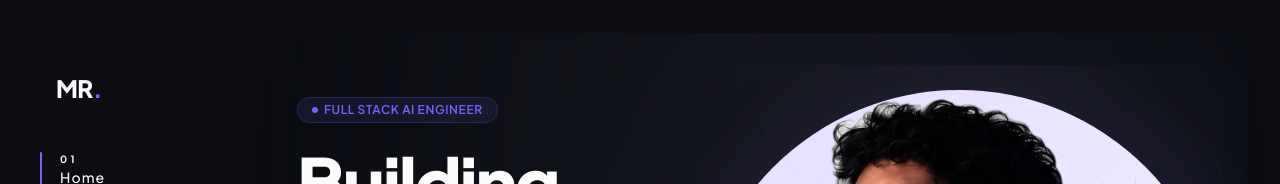
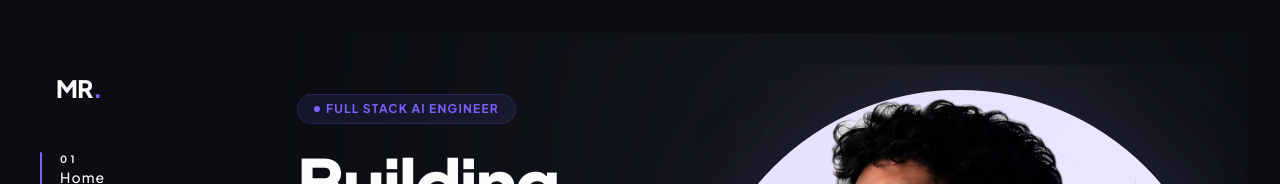
Before and after one commit to yours-truly68/my-portfolio, a Next.js app: page / in a window 1280 px wide. Shown: the top 184 px of the page. Built offline with nearby package versions, Linux system fonts and the light colour scheme.

Commit message:
feat: integrate splash screen, update logo to image-based assets, and refine hero badge styling

```diff
--- a/src/components/hero/HeroBadge.tsx
+++ b/src/components/hero/HeroBadge.tsx
@@ -10,7 +10,7 @@ export const HeroBadge = React.forwardRef<HTMLDivElement, HeroBadgeProps>(
   ({ className, label = "FULL STACK AI ENGINEER", ...props }, ref) => {
     return (
       <div ref={ref} className={cn("inline-flex items-center", className)} {...props}>
-        <Badge variant="brand" size="md" dot className="px-3.5 py-1 text-xs font-semibold tracking-wider uppercase">
+        <Badge variant="brand" size="md" dot className="px-4 py-1.5 text-xs font-bold tracking-widest uppercase">
           {label}
         </Badge>
       </div>
```
